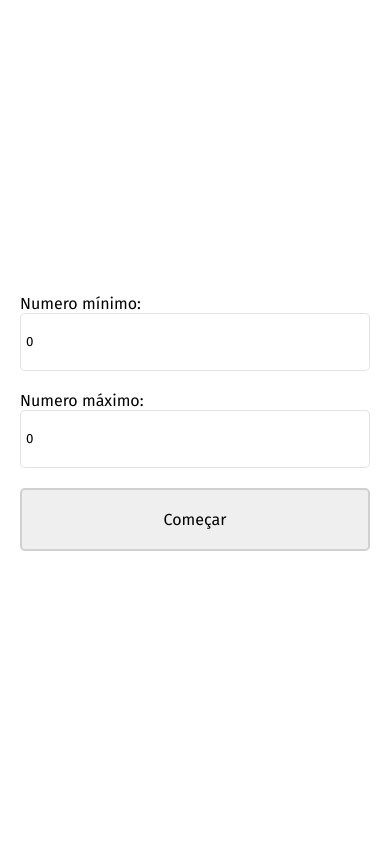
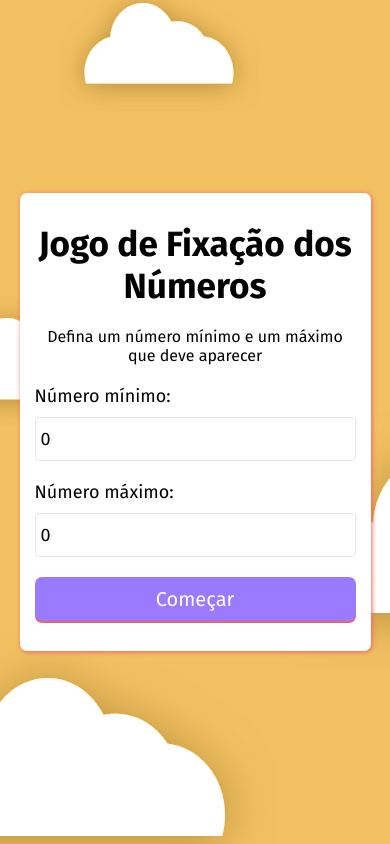
Before and after one commit to EmanuelCicero/jogo-de-fixacao, a plain HTML site: page index.html in a window 390 px wide. Drawn offline with Linux system fonts and the light colour scheme.

Commit message:
style: add css style

```diff
--- a/index.html
+++ b/index.html
@@ -8,25 +8,38 @@
 </head>
 <body>
   <section>
+      <div>
+        <img src="src/image/cloud.svg" alt="Nuvem" class="cloud">
+      </div>
+      <div>
+        <img src="src/image/cloud.svg" alt="Nuvem" class="cloud1">
+      </div>
+      <div>
+        <img src="src/image/cloud.svg" alt="Nuvem" class="cloud2">
+      </div>
+      <div>
+        <img src="src/image/cloud.svg" alt="Nuvem" class="cloud3">
+      </div>
+      <div>
+        <img src="src/image/cloud.svg" alt="Nuvem" class="cloud4">
+      </div>
+      <div>
+        <img src="src/image/cloud.svg" alt="Nuvem" class="cloud5">
+      </div>
     <div class="container">
+      <h1 class="title">Jogo de Fixação dos Números</h1>
+      <p class="description">Defina um número mínimo e um máximo que deve aparecer</p>
       <div class="setNumber">
         <div class="inputMinMax">
-          <label for="">Numero mínimo:</label>
+          <label for="">Número mínimo:</label>
           <input type="number" name="min" id="numberMin" value="0">
         </div>
         <div class="inputMinMax">
-          <label for="">Numero máximo:</label>
+          <label for="">Número máximo:</label>
           <input type="number" name="max" id="numberMax" value="0">
         </div>
-        <button class="startButton">Começar</button>
+        <button class="startButton mainButton">Começar</button>
       </div>
-
-      <!-- <div class="displayNumber">
-        <h1 class="diplayName"></h1>
-      </div>
-
-      <div id="formButton">
-      </div> -->
     </div>
   </section>
   <script src="src/js/main.js"></script>
--- a/src/css/style.css
+++ b/src/css/style.css
@@ -1,4 +1,10 @@
 @import url('https://fonts.googleapis.com/css2?family=Fira+Sans:ital,wght@0,100;0,200;0,300;0,400;0,500;0,600;0,700;0,800;0,900;1,100;1,200;1,300;1,400;1,500;1,600;1,700;1,800;1,900&display=swap');
+
+:root{
+  --background: #F2C162;
+  --purple: #9A7AFF;
+  --pink: #F26262;
+}
 
 *{
   padding: 0;
@@ -7,20 +13,51 @@
   font-family: "Fira Sans", serif;
 }
 
+body{
+  background-color: var(--background);
+}
+
 section{
+  position: relative;
   display: flex;
   align-items: center;
   height: 100vh;
+  overflow: hidden;
 }
 
-button{
-  padding: 20px;
-  font-size: 16px;
+.container{
+  width: 45%;
+  text-align: center;
+  background-color: #fff;
+  border-radius: 7px;
+  margin: 0 auto;
+
+  display: flex;
+  flex-direction: column;
+  gap: 20px;
+
+  padding: 30px 15px;
+
+  z-index: 1;
+
+  box-shadow: 1px 1px 5px var(--pink);
+}
+
+.title{
+  font-size: 3vw;
+}
+
+.description{
+  font-size: 18px;
 }
 
 .diplayName{
   font-size: 100px;
   text-align: center;
+
+  background-color: #F26262;
+  color: #fff;
+  border-radius: 7px;
 }
 
 .setNumber{
@@ -33,23 +70,48 @@ button{
   display: flex;
   flex-direction: column;
   text-align: left;
+  gap: 10px;
+}
+
+.inputMinMax label{
+  font-size: 18px;
+}
+
+.btn-back{
+  margin-top: 10px;
+  margin-left: 10px;
+  padding: 5px 20px;
+  border-radius: 7px;
 }
 
 .inputMinMax input{
-  padding: 20px;
+  padding: 10px;
   padding-left: 5px;
   border-radius: 5px;
   border: 1px solid rgba(39, 38, 38, 0.13);
+
+  font-size: 18px;
+}
+
+.mainButton{
+  border: none;
+  background-color: var(--purple);
+  box-shadow: 0px 2px 0px var(--pink);
+
+  font-size: 20px;
+  color: #fff;
+  border-radius: 7px;
 }
 
 .startButton{
-  border-radius: 5px;
-  border: 2px solid rgba(3, 3, 3, 0.13);
+
+  width: 100%;
+  padding: 10px;
+  transition: 500ms ease-in-out;
 }
 
-.container{
-  width: 100%;
-  padding: 0 20px;
+.startButton:hover{
+  background-color: var(--pink);
 }
 
 #formButton{
@@ -65,11 +127,136 @@ button{
   padding: 20px 80px;
   border: none;
   box-shadow: 1px 1px 3px 1px rgba(0, 0, 0, 0.301);
-  border-radius: 10px;
+  border-radius: 7px;
+
+  border: none;
+  background-color: var(--purple);
+  box-shadow: 0px 2px 0px var(--pink);
+
+  font-size: 22px;
+  color: #fff;
+  font-weight: bold
+}
+
+.cloud{
+  position: absolute;
+  top: 5%;
+  left: 15%;
+  animation: movementY 5s ease-in-out infinite alternate;
+
+  width: 200px;
+}
+
+.cloud1{
+  position: absolute;
+  top: 35%;
+  left: -3%;
+  animation: movementX 5s ease-in-out infinite alternate;
+}
+
+.cloud2{
+  position: absolute;
+  top: 45%;
+  left: 85%;
+  animation: movementX 5s ease-in-out infinite alternate;
+  width: 200px;
+}
+
+.cloud3{
+  position: absolute;
+  top: 5%;
+  left: 70%;
+  animation: movementX 5s ease-in-out infinite alternate;
+}
+
+.cloud4{
+  position: absolute;
+  top: 75%;
+  left: 25%;
+  animation: movementY 5s ease-in-out infinite alternate;
+}
+.cloud5{
+  position: absolute;
+  top: 63%;
+  left: 69%;
+  width: 200px;
+  animation: movementY 5s ease-in-out infinite alternate;
+}
+
+@keyframes movementX {
+  0% {
+      transform: translateX(10px);
+  }
+  100% {
+      transform: translateX(20px);
+  }
+}
+
+@keyframes movementY {
+  0% {
+      transform: translateY(0px);
+  }
+  100% {
+      transform: translateY(5px);
+  }
 }
 
 @media screen and (max-width: 780px) {
   .diplayName{
     font-size: 140px;
   }
+
+  .container{
+    width: 90%;
+  }
+
+  .title{
+    font-size: 9vw;
+  }
+
+  .description{
+    font-size: 16px;
+  }
+
+  .startButton:hover{
+    background-color: var(--purple);
+  }
+
+  .cloud{
+    position: absolute;
+    top: -3%;
+    left: 15%;
+    animation: movementY 5s ease-in-out infinite alternate;
+
+    width: 200px;
+  }
+
+  .cloud1{
+    position: absolute;
+    top: 75%;
+    left: -35%;
+    animation: movementX 5s ease-in-out infinite alternate;
+  }
+
+  .cloud2{
+    position: absolute;
+    top: 35%;
+    left: -25%;
+    animation: movementX 5s ease-in-out infinite alternate;
+    width: 200px;
+  }
+
+  .cloud3{
+    position: absolute;
+    top: 48%;
+    left: 70%;
+    animation: movementY 5s ease-in-out infinite alternate;
+  }
+
+  .cloud4{
+    display: none;
+  }
+  .cloud5{
+    display: none;
+  }
 }
--- a/src/js/numbers.js
+++ b/src/js/numbers.js
@@ -11,6 +11,7 @@ function randomNumber (min , max){
 
 function createButton (n){
   const createButton = document.createElement("button")
+  createButton.classList.add("mainButton")
   formButton.appendChild(createButton)
   createButton.innerHTML = n
 
```
Also changed, not shown: pageNumber.html (+1 -1 lines), src/image/cloud.svg (added).
